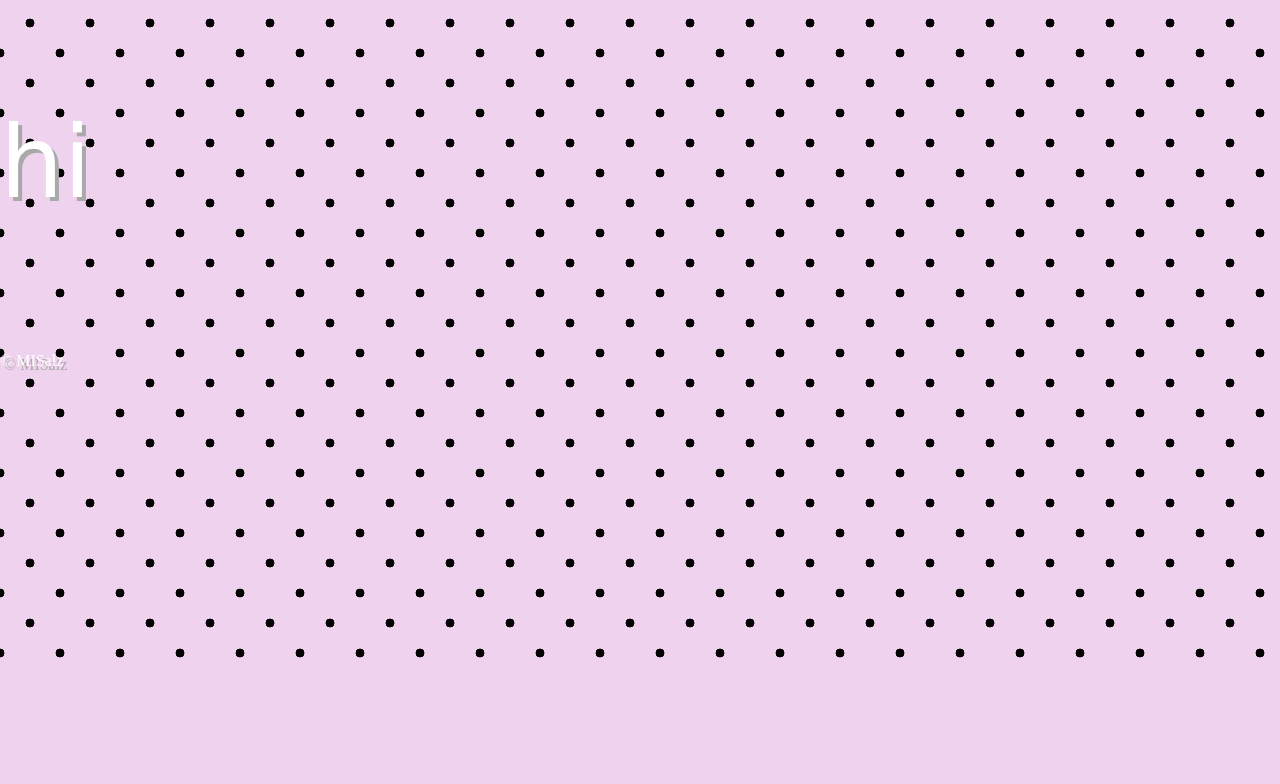
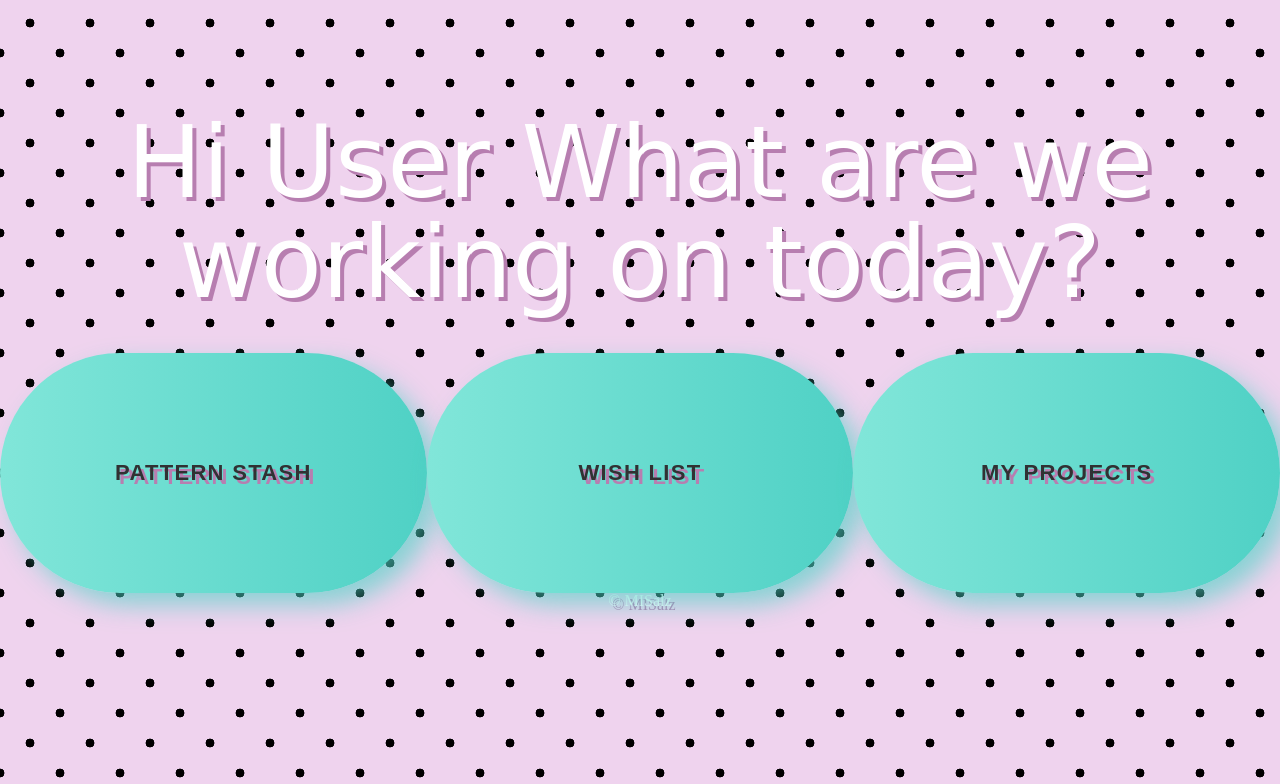
Before and after one commit to MISalz/sewingRoom, a plain HTML site: page index.html in a window 1280 px wide. Shown: the part 127-911 px from the top of the page. Before the commit the page ends 800 px from the top, so only its background shows below. Drawn offline with Linux system fonts and the light colour scheme; files that its build step writes are made by us from their sources; a web font is replaced by a local one.

Commit message:
home page background, Text, Buttons

```diff
--- a/css/style.css
+++ b/css/style.css
@@ -6,8 +6,9 @@
   font-family: 'Edu NSW ACT Foundation', cursive;
   box-sizing: border-box;
   font-size: 100px;
+  text-align: center;
   color: rgb(255, 255, 255);
-  text-shadow: darkgrey 4px 4px;
+  text-shadow: rgb(183, 126, 176) 4px 4px;
   width: 100%;
   height: 240px;
   background-color: #efd3ee;
@@ -31,6 +32,89 @@
 .headings{
   font-size: 100px;
   color: white;
-  text-shadow: gray 5px 5px;
+  text-shadow: rgb(210, 20, 115) 5px 10px;
   text-align: center;
 }
+
+/* Button */
+.wrap {
+  height: 100%;
+  display: flex;
+  align-items: center;
+  justify-content: center;
+}
+.button {
+  min-width: 300px;
+  min-height: 60px;
+  font-family: 'Nunito', sans-serif;
+  font-size: 22px;
+  text-transform: uppercase;
+  letter-spacing: 1.3px;
+  font-weight: 700;
+  color: #313133;
+  background: #4FD1C5;
+background: linear-gradient(90deg, rgba(129,230,217,1) 0%, rgba(79,209,197,1) 100%);
+  border: none;
+  border-radius: 1000px;
+  box-shadow: 12px 12px 24px rgba(79,209,197,.64);
+  transition: all 0.3s ease-in-out 0s;
+  cursor: pointer;
+  outline: none;
+  position: relative;
+  padding: 10px;
+  }
+
+button::before {
+content: '';
+  border-radius: 1000px;
+  min-width: calc(300px + 12px);
+  min-height: calc(60px + 12px);
+  border: 6px solid #00FFCB;
+  box-shadow: 0 0 60px rgba(0,255,203,.64);
+  position: absolute;
+  top: 50%;
+  left: 50%;
+  transform: translate(-50%, -50%);
+  opacity: 0;
+  transition: all .3s ease-in-out 0s;
+}
+
+.button:hover, .button:focus {
+  color: #313133;
+  transform: translateY(-6px);
+}
+
+button:hover::before, button:focus::before {
+  opacity: 1;
+}
+
+button::after {
+  content: '';
+  width: 30px; height: 30px;
+  border-radius: 100%;
+  border: 6px solid #00FFCB;
+  position: absolute;
+  z-index: -1;
+  top: 50%;
+  left: 50%;
+  transform: translate(-50%, -50%);
+  animation: ring 1.5s infinite;
+}
+
+button:hover::after, button:focus::after {
+  animation: none;
+  display: none;
+}
+
+@keyframes ring {
+  0% {
+    width: 30px;
+    height: 30px;
+    opacity: 1;
+  }
+  100% {
+    width: 300px;
+    height: 300px;
+    opacity: 0;
+  }
+}
--- a/index.html
+++ b/index.html
@@ -11,9 +11,16 @@
   <h1 class="headings">My Sewing room</h1>
 </header>
 <main class="polka-dot">
-hi
+Hi User
+
+What are we working on today?
 </main>
 
+<div class="wrap">
+  <button class="button">Pattern Stash</button>
+  <button class="button">Wish List</button>
+  <button class="button">My Projects</button>
+</div>
 
 <footer>&copy MISalz</footer>
 <script src="app.js" type="text/javascript"></script>
```
Also changed, not shown: 1 other file.
